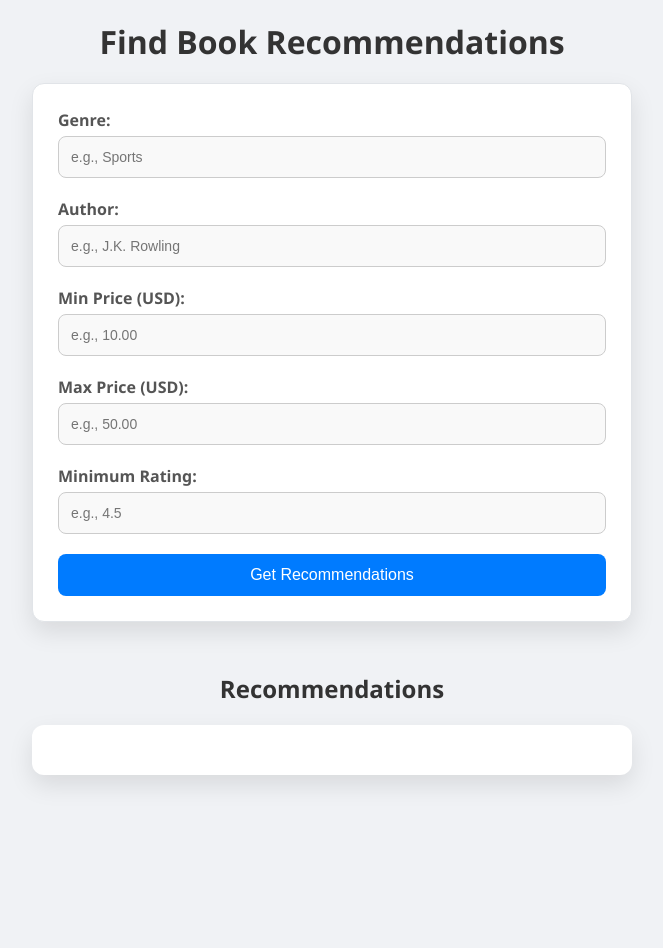
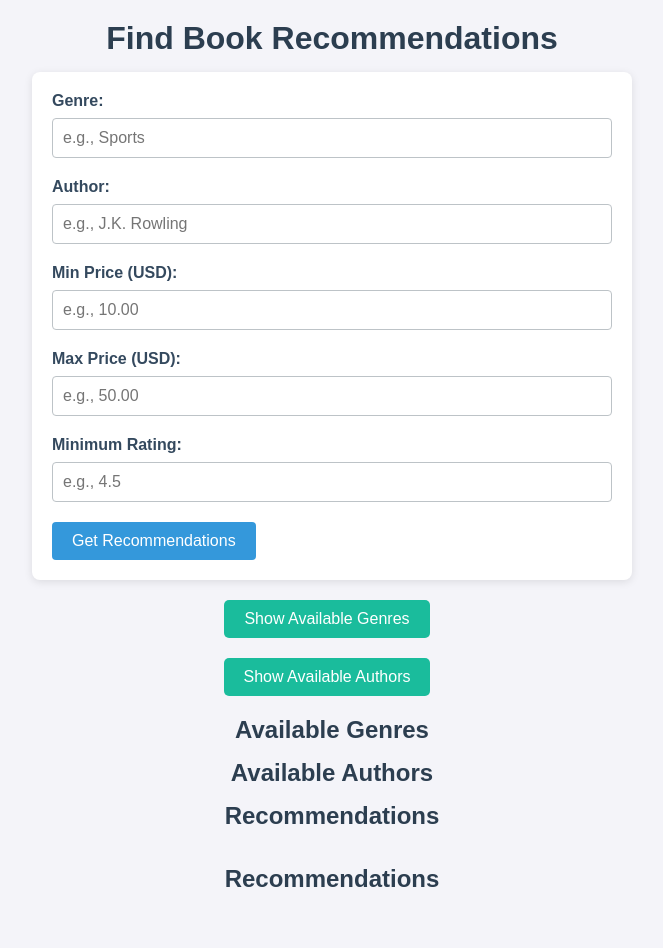
Before and after one commit to skatergu/book-recommendation, a Flask app: page / in a window 1280 px wide. Shown: the whole page, without its empty margins (308-971 px from the left). Before the commit the page ends 785 px from the top, so only its background shows below. Run offline with Flask 3, Linux system fonts and the light colour scheme; parts of the project's set-up code (start-up, migrations or seed data) failed here and were passed over.

Commit message:
add endpoints for showing available authors and genres. update CSS styling. add buttons for showing authors and genres

```diff
--- a/src/app.py
+++ b/src/app.py
@@ -1,21 +1,16 @@
 from flask import Flask, request, jsonify, render_template
 from flask_cors import CORS
-from recommendation import recommend_by_filters, get_books_by_keyword, get_genres, get_subgenres
+from recommendation import recommend_by_filters, get_books, get_books_by_keyword, get_genres, get_subgenres
 from utils import sort_books
 
 app = Flask(__name__)
 CORS(app)
 
+books = get_books()
+
 @app.route('/')
 def home():
     return render_template('index.html')
-
-# Handle GET requests with genre in the URL. prob not use
-@app.route('/recommend/<string:genre>/', methods=['GET'])
-def recommend_by_genre(genre):
-    filters = {'genre': genre}
-    recommendations = recommend_by_filters(filters)
-    return jsonify(recommendations)
 
 # Create a POST/GET route for book recommendations by title, genre, or other filters
 @app.route('/recommend', methods=['GET', 'POST'])
@@ -87,16 +82,18 @@ def search_books():
     # Return the matching book titles as a JSON response
     return jsonify(matching_books)
 
+# for retrieving all available authors
+@app.route('/authors', methods=['GET'])
+def authors():
+    authors = books['author'].unique().tolist()
+    return jsonify(authors)
+
+
 # for retrieving available genres
 @app.route('/genres', methods=['GET'])
 def genres():
     return jsonify(get_genres())
 
-# for retrieving subgenres based on genre
-@app.route('/subgenres', methods=['GET'])
-def subgenres():
-    genre = request.args.get('genre')
-    return jsonify(get_subgenres(genre))
 
 if __name__ == '__main__':
     app.run(debug=True)
--- a/src/recommendation.py
+++ b/src/recommendation.py
@@ -21,7 +21,10 @@ books['price'] = books['price'].round(2)
 count_vectorizer = CountVectorizer(stop_words='english')
 count_matrix_main_genre = count_vectorizer.fit_transform(books['genre'])  # Use 'main genre' column
 cosine_sim = cosine_similarity(count_matrix_main_genre, count_matrix_main_genre)
-print("Columns in the CSV file:", books.columns.tolist())
+# print("Columns in the CSV file:", books.columns.tolist())
+
+def get_books():
+    return books
 
 # Helper function to get recommendations based on filters (title, genre, author, etc.)
 def recommend_by_filters(filters):
--- a/src/static/css/style.css
+++ b/src/static/css/style.css
@@ -1,4 +1,4 @@
-
+/* Basic reset */
 * {
   margin: 0;
   padding: 0;
@@ -6,112 +6,108 @@
 }
 
 body {
-  font-family: 'Segoe UI', Tahoma, Geneva, Verdana, sans-serif;
-  background-color: #f0f2f5;
+  font-family: Arial, sans-serif;
+  background-color: #f4f4f9;
+  color: #333;
   padding: 20px;
-  color: #444;
+  display: flex;
+  flex-direction: column;
+  align-items: center;
 }
 
-h1 {
-  color: #333;
-  text-align: center;
-  margin-bottom: 20px;
-  font-size: 2rem;
+h1, h2 {
+  color: #2c3e50;
+  margin-bottom: 15px;
 }
 
-form {
+/* Styling the form */
+#recommendationForm {
+  background-color: #fff;
+  padding: 20px;
+  border-radius: 8px;
+  box-shadow: 0 2px 8px rgba(0, 0, 0, 0.1);
+  width: 100%;
   max-width: 600px;
-  margin: 0 auto;
-  background: #ffffff;
-  padding: 25px;
-  border-radius: 12px;
-  box-shadow: 0px 10px 25px rgba(0, 0, 0, 0.1);
-  border: 1px solid #e1e4e8;
+  margin-bottom: 20px;
 }
 
 label {
   display: block;
-  font-size: 1rem;
-  margin-bottom: 5px;
-  color: #555;
+  margin-bottom: 8px;
   font-weight: bold;
+  color: #34495e;
 }
 
-input {
+input[type="text"],
+input[type="number"] {
   width: 100%;
-  padding: 12px;
+  padding: 10px;
   margin-bottom: 20px;
-  border: 1px solid #ccc;
-  border-radius: 8px;
-  font-size: 14px;
-  background-color: #f9f9f9;
-  transition: background-color 0.3s ease;
-}
-
-input:focus {
-  outline: none;
-  background-color: #eef2f7;
-  border-color: #007bff;
+  border: 1px solid #bdc3c7;
+  border-radius: 4px;
+  font-size: 16px;
 }
 
 button {
-  display: block;
-  width: 100%;
-  background-color: #007bff;
-  color: white;
-  padding: 12px;
+  background-color: #3498db;
+  color: #fff;
+  padding: 10px 20px;
   border: none;
-  border-radius: 8px;
-  font-size: 1rem;
+  border-radius: 4px;
   cursor: pointer;
-  transition: background-color 0.3s ease;
+  font-size: 16px;
 }
 
 button:hover {
-  background-color: #0056b3;
+  background-color: #2980b9;
 }
 
-h2 {
-  text-align: center;
-  margin-top: 50px;
-  color: #333;
-  font-size: 1.5rem;
+/* Styling the genres and authors buttons */
+#loadGenres, #loadAuthors {
+  background-color: #1abc9c;
+  color: white;
+  border: none;
+  padding: 10px 20px;
+  margin-right: 10px;
+  margin-bottom: 20px;
+  border-radius: 5px;
+  cursor: pointer;
+  font-size: 16px;
+}
+
+#loadGenres:hover, #loadAuthors:hover {
+  background-color: #16a085;
+}
+
+/* Styling the lists of genres and authors */
+ul {
+  list-style-type: none;
+  padding: 0;
+}
+
+ul li {
+  background-color: #ecf0f1;
+  padding: 10px;
+  margin-bottom: 10px;
+  border-radius: 5px;
+  color: #2c3e50;
+}
+
+/* Styling the recommendations section */
+#recommendations ul {
+  padding-left: 0;
+}
+
+#recommendations ul li {
+  background-color: #e67e22;
+  color: white;
+  padding: 12px;
+  margin-bottom: 10px;
+  border-radius: 5px;
 }
 
 #recommendations {
+  width: 100%;
   max-width: 600px;
-  margin: 20px auto;
-  background: #ffffff;
-  padding: 25px;
-  border-radius: 12px;
-  box-shadow: 0px 10px 25px rgba(0, 0, 0, 0.1);
+  margin-top: 20px;
 }
-
-ul {
-  list-style: none;
-  padding-left: 0;
-}
-
-li {
-  padding: 12px 0;
-  border-bottom: 1px solid #eee;
-  font-size: 1rem;
-}
-
-li:last-child {
-  border-bottom: none;
-}
-
-.error {
-  color: red;
-  text-align: center;
-}
-
-@media (max-width: 768px) {
-  body {
-    padding: 10px;
-  }
-  form, #recommendations {
-    padding: 15px;
-  }
-}
--- a/src/templates/index.html
+++ b/src/templates/index.html
@@ -28,6 +28,19 @@
 
         <button type="submit">Get Recommendations</button>
     </form>
+
+    <!-- Buttons to load available genres and authors -->
+    <button id="loadGenres">Show Available Genres</button>
+    <button id="loadAuthors">Show Available Authors</button>
+    <!-- Sections to display genres and authors -->
+    <h2>Available Genres</h2>
+    <div id="genres"></div>
+
+    <h2>Available Authors</h2>
+    <div id="authors"></div>
+
+    <h2>Recommendations</h2>
+    <div id="recommendations"></div>
 
     <h2>Recommendations</h2>
 
@@ -76,6 +89,24 @@
             })
             .catch(error => console.error('Error:', error));
         });
+
+        // Fetch and display available genres
+        document.getElementById('loadGenres').addEventListener('click', function() {
+            fetch('/genres')
+                .then(response => response.json())
+                .then(data => {
+                    const genresDiv = document.getElementById('genres');
+                    genresDiv.innerHTML = '';
+                    const ul = document.createElement('ul');
+                    data.forEach(genre => {
+                        const li = document.createElement('li');
+                        li.textContent = genre;
+                        ul.appendChild(li);
+                    });
+                    genresDiv.appendChild(ul);
+                })
+                .catch(error => console.error('Error:', error));
+        });
     </script>
 </body>
 </html>
```
